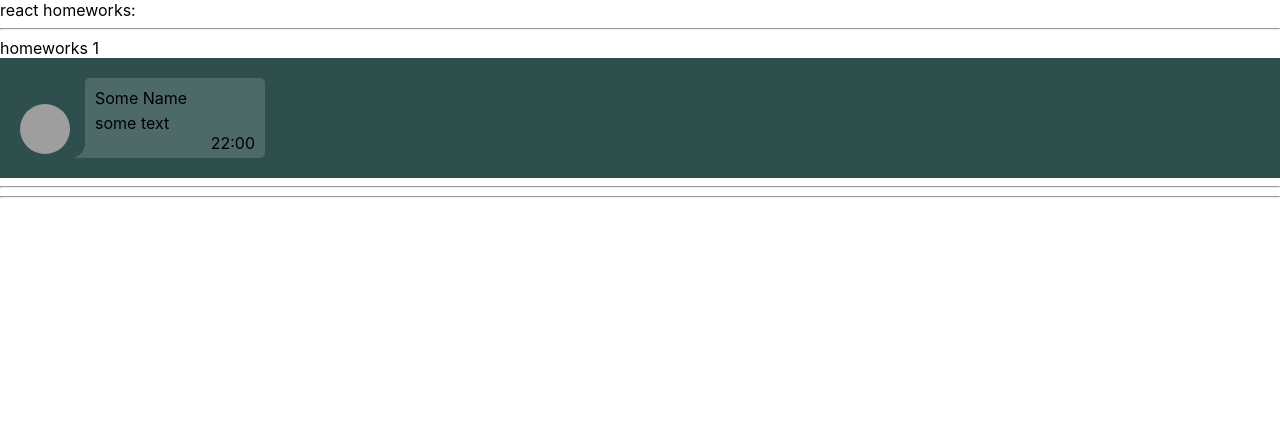
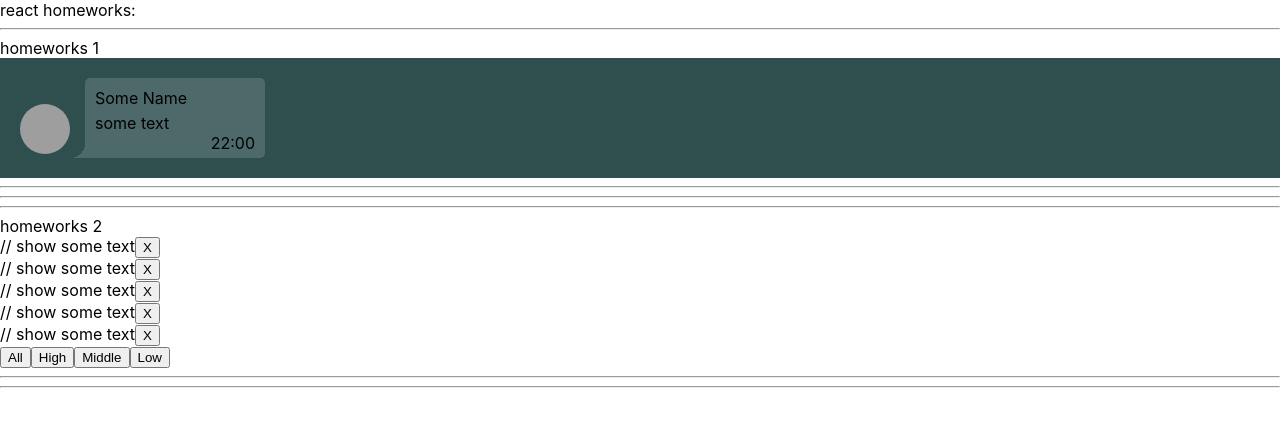
Before and after one commit to fabskrejt/zadachiIgnat, a React (Create React App) app: page / in a window 1280 px wide. Shown: the top 426 px of the page. Built offline with nearby package versions, Linux system fonts and the light colour scheme; grey boxes are pictures that could not be loaded.

Commit message:
completed task 2

```diff
--- a/src/p1-main/m1-ui/u1-app/App.tsx
+++ b/src/p1-main/m1-ui/u1-app/App.tsx
@@ -1,13 +1,14 @@
 import React from 'react'
 import s from './App.module.css'
 import HW1 from '../../../p2-homeworks/h1/HW1'
+import HW2 from "../../../p2-homeworks/h2/HW2";
 
 function App() {
     return (
         <div className={s.App}>
             <div>react homeworks:</div>
             <HW1/>
-            {/*<HW2/>*/}
+            <HW2/>
             {/*<HW3/>*/}
             {/*<HW4/>*/}
             {/*<HW5/>*/}
--- a/src/p2-homeworks/h2/Affair.tsx
+++ b/src/p2-homeworks/h2/Affair.tsx
@@ -1,13 +1,16 @@
 import React from 'react'
+import {AffairType} from "./HW2";
 
 type AffairPropsType = {
     // key не нужно типизировать
-    affair: any // need to fix any
-    deleteAffairCallback: any // need to fix any
+    affair: AffairType // need to fix any
+    deleteAffairCallback: (_id: number) => void // need to fix any
 }
 
 function Affair(props: AffairPropsType) {
-    const deleteCallback = () => {}// need to fix
+    const deleteCallback = () => {
+        props.deleteAffairCallback(props.affair._id)
+    }// need to fix
 
     return (
         <div>
--- a/src/p2-homeworks/h2/Affairs.tsx
+++ b/src/p2-homeworks/h2/Affairs.tsx
@@ -1,12 +1,13 @@
 import React from 'react'
 import Affair from './Affair'
-import {AffairType} from './HW2'
+import {AffairType, FilterType} from './HW2'
 
 type AffairsPropsType = { // need to fix any
-    data: any
-    setFilter: any
-    deleteAffairCallback: any
+    data: Array<AffairType>
+    setFilter: (filter: FilterType) => void
+    deleteAffairCallback: (_id: number) => void
 }
+
 
 function Affairs(props: AffairsPropsType) {
     const mappedAffairs = props.data.map((a: AffairType) => (
@@ -17,10 +18,26 @@
         />
     ))
 
-    const setAll = () => {} // need to fix
-    const setHigh = () => {}
-    const setMiddle = () => {}
-    const setLow = () => {}
+    const setAll = () => {
+        props.setFilter('all')
+    } // need to fix
+    const setHigh = () => {
+        props.setFilter('high')
+    }
+    const setMiddle = () => {
+        props.setFilter('middle')
+    }
+    const setLow = () => {
+        props.setFilter('low')
+    }/*    const setHigh = () => {
+        props.setFilter({priority: 'high'})
+    }
+    const setMiddle = () => {
+        props.setFilter({priority: 'middle'})
+    }
+    const setLow = () => {
+        props.setFilter({priority: 'low'})
+    }*/
 
     return (
         <div>
--- a/src/p2-homeworks/h2/HW2.tsx
+++ b/src/p2-homeworks/h2/HW2.tsx
@@ -2,12 +2,16 @@
 import Affairs from './Affairs'
 
 // types
-export type AffairPriorityType = any // need to fix any
-export type AffairType = any // need to fix any
+export type AffairPriorityType = 'high' | 'middle' | 'low' // need to fix any
+export type AffairType = {
+    _id: number
+    name: string
+    priority: string
+} // need to fix any
 export type FilterType = 'all' | AffairPriorityType
 
 // constants
-const defaultAffairs: any = [ // need to fix any
+const defaultAffairs: Array<AffairType> = [ // need to fix any
     {_id: 1, name: 'React', priority: 'high'},
     {_id: 2, name: 'anime', priority: 'low'},
     {_id: 3, name: 'games', priority: 'low'},
@@ -16,20 +20,21 @@
 ]
 
 // pure helper functions
-export const filterAffairs = (affairs: any, filter: any): any => { // need to fix any
+export const filterAffairs = (affairs: Array<AffairType>, filter: string | FilterType): Array<AffairType> => { // need to fix any
+    debugger
     if (filter === 'all') return affairs
-    else return // need to fix
+    return affairs.filter(a => a.priority === filter)// need to fix
 }
-export const deleteAffair = (affairs: any, _id: any): any => { // need to fix any
-    return // need to fix
+export const deleteAffair = (affairs: Array<AffairType>, _id: number): Array<AffairType> => { // need to fix any
+    return affairs.filter(a => a._id !== _id) // need to fix
 }
 
 function HW2() {
-    const [affairs, setAffairs] = useState<any>(defaultAffairs) // need to fix any
+    const [affairs, setAffairs] = useState<Array<AffairType>>(defaultAffairs) // need to fix any
     const [filter, setFilter] = useState<FilterType>('all')
 
     const filteredAffairs = filterAffairs(affairs, filter)
-    const deleteAffairCallback = (_id: any) => setAffairs(deleteAffair(affairs, _id)) // need to fix any
+    const deleteAffairCallback = (_id: number) => setAffairs(deleteAffair(affairs, _id)) // need to fix any
 
     return (
         <div>
```
